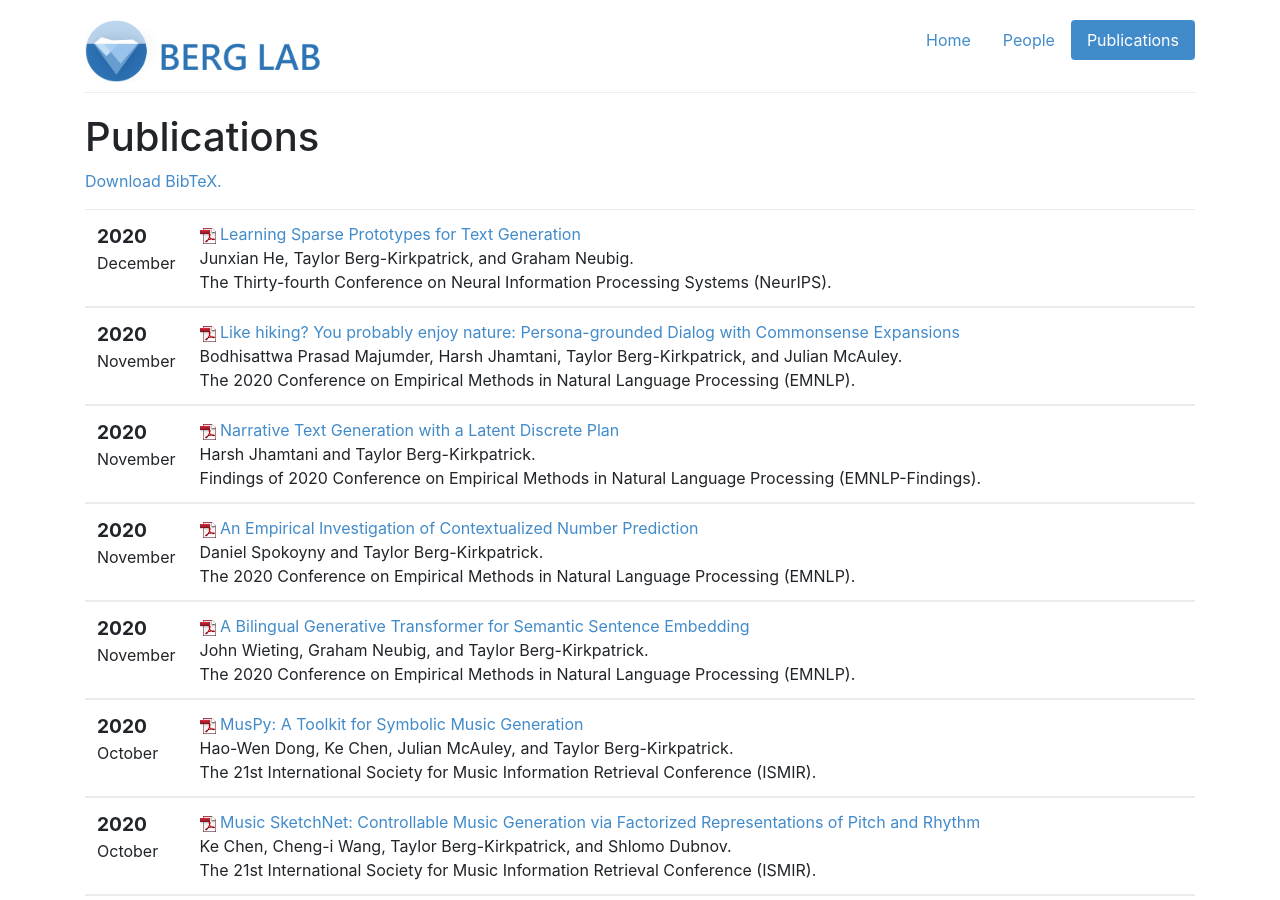
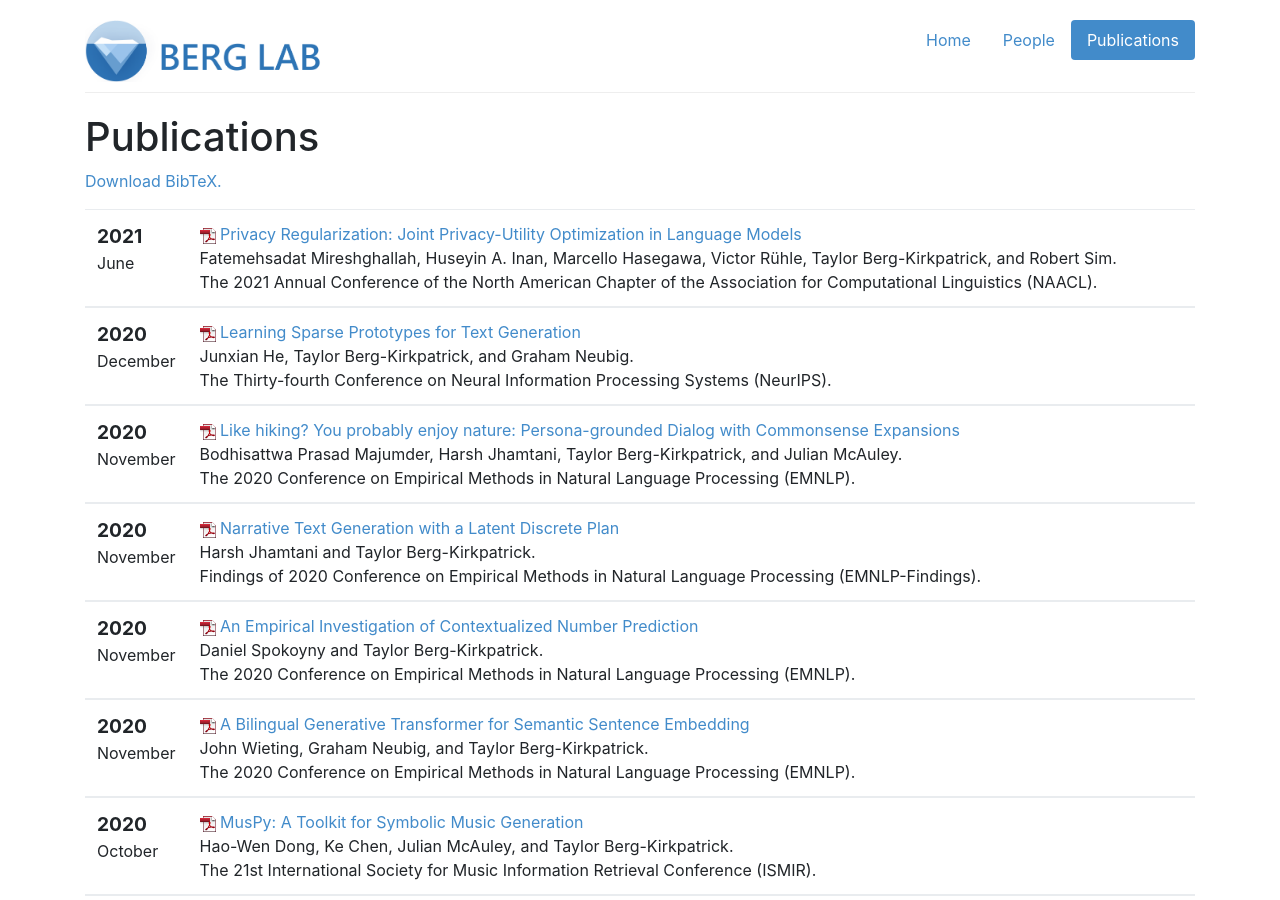
Before and after one commit to icebergnlp/icebergnlp.github.io, a Jekyll site: the page built from publications.html, in a window 1280 px wide and 900 px high. Built offline with Jekyll 4.4.1, drawn with Linux system fonts in a browser that asks for light colours.

Commit message:
Added Fatemeh's NAACL paper

```diff
--- a/_includes/pubs.html
+++ b/_includes/pubs.html
@@ -1,4 +1,29 @@
 <table class="table">
+    <tbody>
+        <tr>
+            <td>
+                <span class="date">
+                    <big><strong>2021</strong></big><br />
+                    June
+                </span>
+            </td>
+            <td class="publication">
+                <span class="pubtitle">
+                    <img src="img/pdficon_small.png" width="16"
+                    height="16" alt="PDF" />
+                    <a href="https://arxiv.org/pdf/2103.07567.pdf">Privacy Regularization: Joint Privacy-Utility Optimization in Language Models
+</a>
+                </span><br />
+                <span class="authors">
+                    Fatemehsadat Mireshghallah, Huseyin A. Inan, Marcello Hasegawa, Victor Rühle, Taylor Berg-Kirkpatrick, and Robert Sim.
+                </span><br />
+                <span class="venuetype"></span><span class="venue">The 2021 Annual Conference of the North American Chapter of the Association for Computational Linguistics (NAACL)</span>.
+                <br />
+                <span class="links">
+                </span>
+            </td>
+        </tr>
+    </tbody>
     <tbody>
         <tr>
             <td>
```
